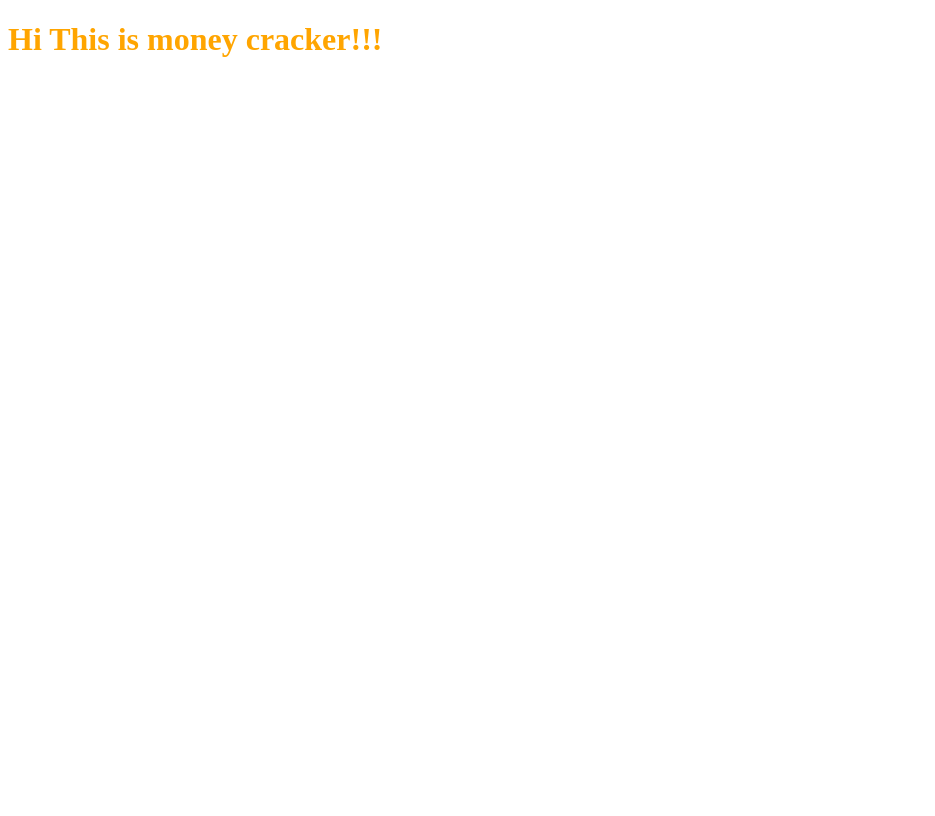
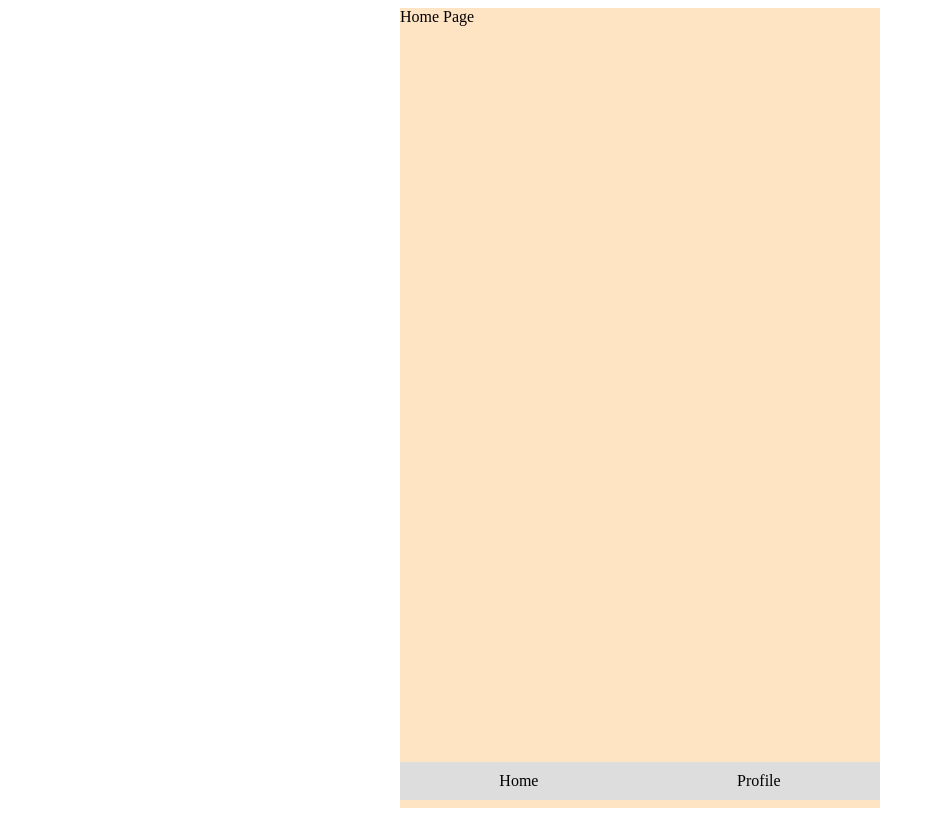
Before and after one commit to money-cracker/money-cracker-frontend, a React app: page / in a window 1280 px wide. Shown: the whole page, without its empty margins (0-935 px from the left). Built offline with nearby package versions, Linux system fonts and the light colour scheme.

Commit message:
add basic router

```diff
--- /dev/null
+++ b/src/app/components/BottomNavigator.tsx
@@ -0,0 +1,13 @@
+import React from 'react'
+import { Link } from 'react-router-dom'
+
+const BottomTabNavigator = () => {
+  return (
+    <div className="tab-navigator">
+      <Link to="/">Home</Link>
+      <Link to="/profile">Profile</Link>
+    </div>
+  )
+}
+
+export default BottomTabNavigator
--- a/src/app/index.tsx
+++ b/src/app/index.tsx
@@ -1,9 +1,19 @@
-import '../index.css'
+import { BrowserRouter, Route, Routes } from 'react-router-dom'
+import '../styles/globals.css'
+import BottomTabNavigator from './components/BottomNavigator'
+import HomePage from './pages/HomePage'
+import ProfilePage from './pages/ProfilePage'
 
 export const App = () => {
   return (
-    <div>
-      <h1>Hi This is money cracker!!!</h1>
-    </div>
+    <BrowserRouter>
+      <div className="App">
+        <Routes>
+          <Route path="/" element={<HomePage />} />
+          <Route path="/profile" element={<ProfilePage />} />
+        </Routes>
+        <BottomTabNavigator />
+      </div>
+    </BrowserRouter>
   )
 }
--- /dev/null
+++ b/src/app/pages/HomePage.tsx
@@ -0,0 +1,7 @@
+import React from 'react'
+
+const HomePage = () => {
+  return <div>Home Page</div>
+}
+
+export default HomePage
--- /dev/null
+++ b/src/app/pages/ProfilePage.tsx
@@ -0,0 +1,7 @@
+import React from 'react'
+
+const ProfilePage = () => {
+  return <div>Profile Page</div>
+}
+
+export default ProfilePage
--- a/src/index.tsx
+++ b/src/index.tsx
@@ -1,7 +1,7 @@
 import React from 'react'
 import { createRoot } from 'react-dom/client'
 import { App } from './app'
-import './index.css'
+import '../src/styles/globals.css'
 
 const root = createRoot(document.getElementById('root')!)
 root.render(
--- /dev/null
+++ b/src/styles/globals.css
@@ -0,0 +1,26 @@
+.App {
+  max-width: 480px;
+  margin: auto;
+  height: 100vh;
+  position: relative;
+  display: flex;
+  flex-direction: column;
+  background-color: bisque;
+}
+
+.tab-navigator {
+  position: fixed;
+  bottom: 0;
+  display: flex;
+  max-width: 480px;
+  width: 100%;
+  justify-content: space-around;
+  background: #ddd;
+  padding: 10px 0;
+}
+
+/* Styling links inside the navigator */
+.tab-navigator a {
+  text-decoration: none;
+  color: black;
+}
```
Also changed, not shown: src/app/components/common/atoms/Button.tsx (added), src/app/components/common/atoms/Icon.tsx (added), src/app/components/common/atoms/Input.tsx (added).
